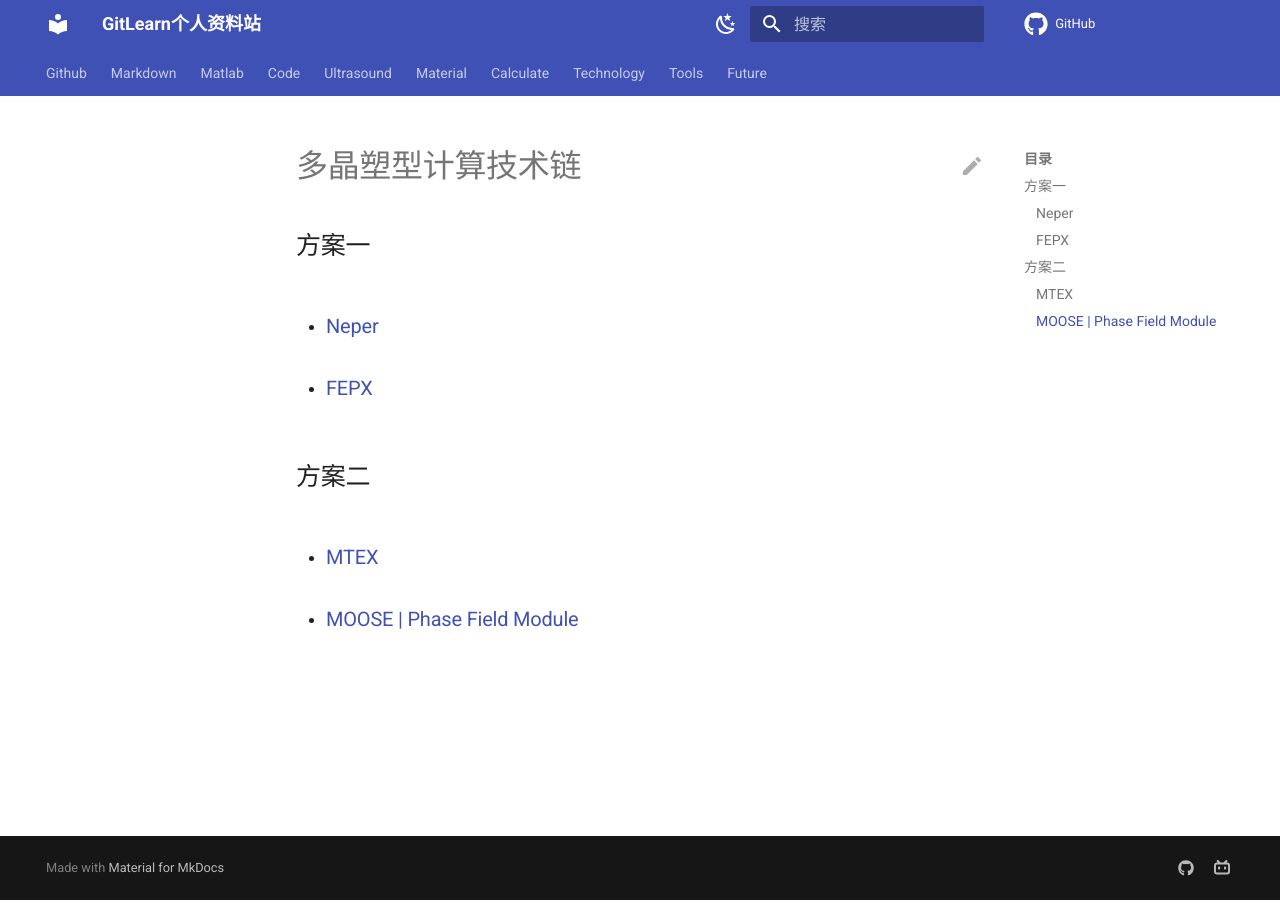
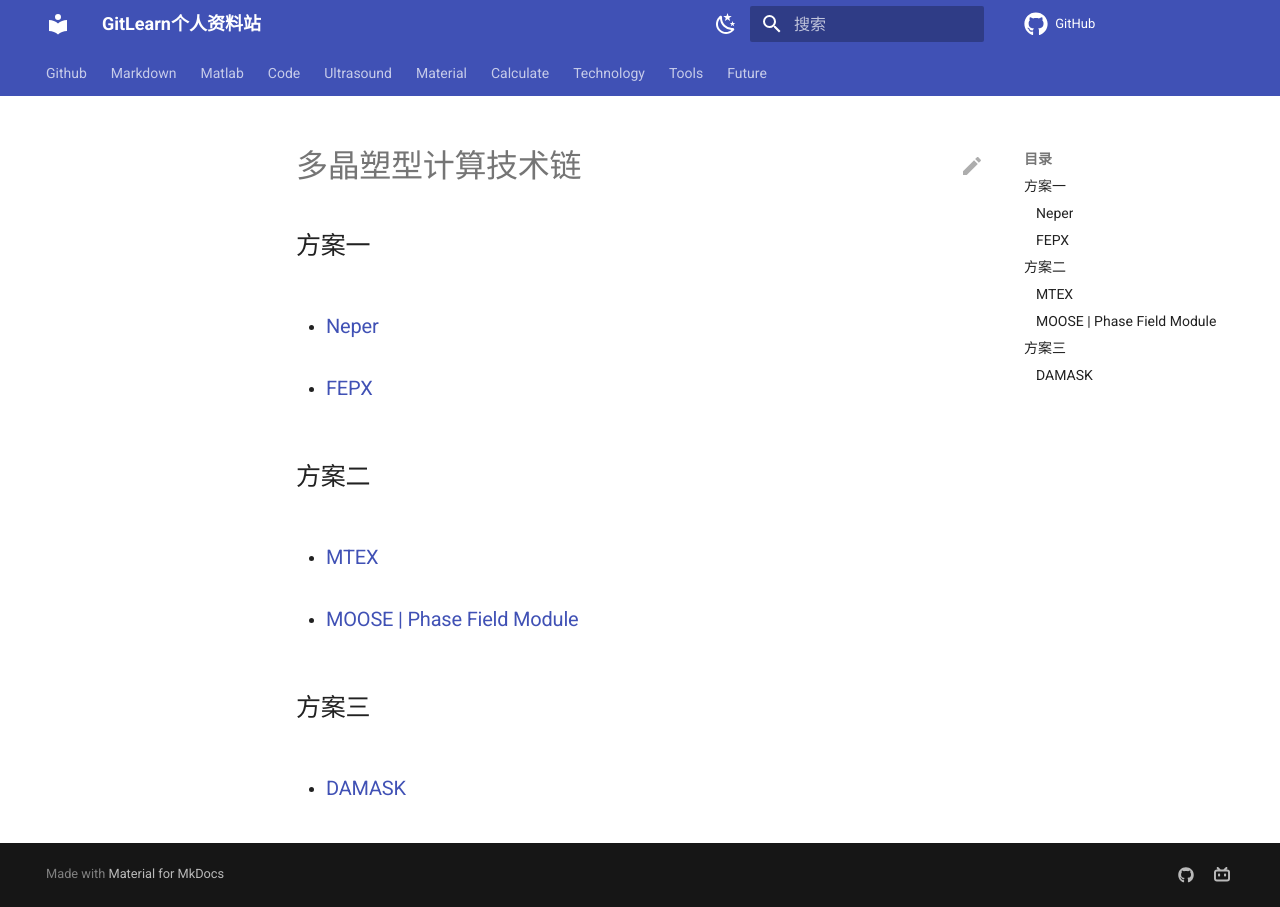
Before and after one commit to jinzhao2aqin/GitLearn, an MkDocs documentation site: the page built from docs/tools/note2.md, in a window 1280 px wide. Built offline with MkDocs 1.6.1 and Material for MkDocs 9.7.7, drawn with Linux system fonts in a browser that asks for light colours; nearby versions of some CDN libraries; library files that are not in the unit come from our copies; comment, search, counter and statistics services are not loaded.

Commit message:
Update note2.md

```diff
--- a/docs/tools/note2.md
+++ b/docs/tools/note2.md
@@ -14,3 +14,8 @@
 - ### [MTEX](https://mtex-toolbox.github.io/)
 
 - ### [MOOSE | Phase Field Module](https://mooseframework.inl.gov/modules/phase_field/index.html)
+
+
+## 方案三
+
+- ### [DAMASK](https://damask-multiphysics.org/)
```
